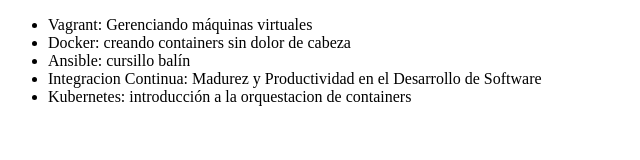
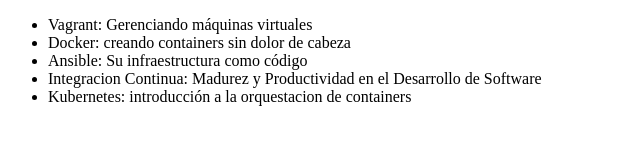
Before and after one commit to Valdivia94x/alura-git, a plain HTML site: page index.html in a window 1280 px wide. Shown: the whole page, without its empty margins (0-640 px from the left). Drawn offline with Linux system fonts and the light colour scheme.

Commit message:
Modificando el nombre del curso de Ansible

```diff
--- a/index.html
+++ b/index.html
@@ -8,7 +8,7 @@
         <ul>
             <li>Vagrant: Gerenciando máquinas virtuales</li>
             <li>Docker: creando containers sin dolor de cabeza</li>
-            <li>Ansible: cursillo balín</li>
+            <li>Ansible: Su infraestructura como código</li>
             <li>Integracion Continua: Madurez y Productividad en el Desarrollo de Software</li>
             <li>Kubernetes: introducción a la orquestacion de containers</li>
         </ul>
```
